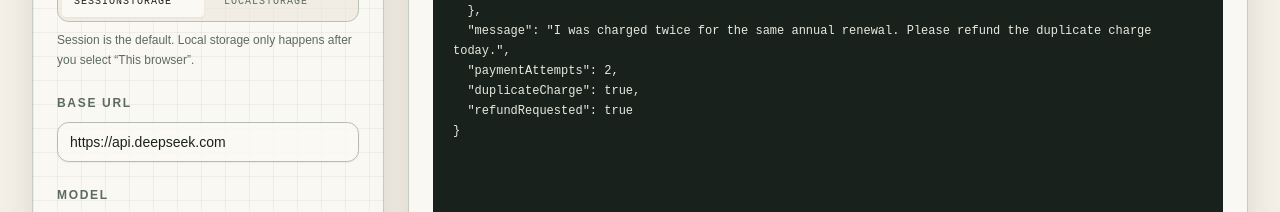
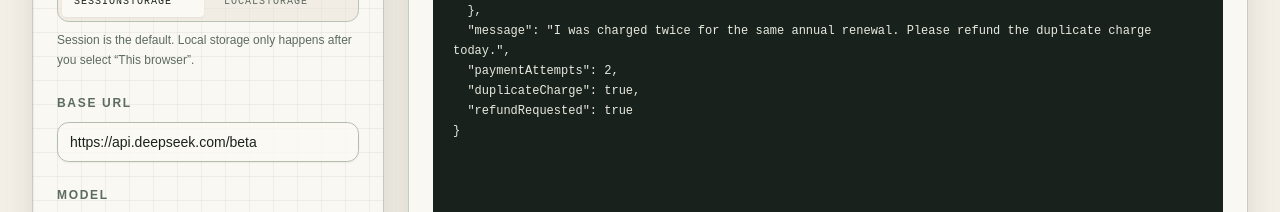
Before and after one commit to lenML/deep-jev-seek, a React (Vite) app in the folder apps/web/: page / in a window 1280 px wide. Shown: the part 800-1012 px from the top of the page. Built offline with nearby package versions, Linux system fonts and the light colour scheme.

Commit message:
fix(web): default to DeepSeek beta base URL

```diff
--- a/apps/web/src/components/connection-panel.tsx
+++ b/apps/web/src/components/connection-panel.tsx
@@ -118,7 +118,7 @@ export function ConnectionPanel() {
             id="base-url"
             value={connection.baseUrl}
             onChange={(event) => setBaseUrl(event.target.value)}
-            placeholder="https://api.deepseek.com"
+            placeholder="https://api.deepseek.com/beta"
             inputMode="url"
             spellCheck={false}
           />
--- a/apps/web/src/store/workbench.ts
+++ b/apps/web/src/store/workbench.ts
@@ -72,7 +72,7 @@ function readKeyStorageMode(): KeyStorageMode {
 
 function readPreferences(): StoredPreferences {
   const fallback = {
-    baseUrl: "https://api.deepseek.com",
+    baseUrl: "https://api.deepseek.com/beta",
     model: "deepseek-flash",
   };
   if (typeof window === "undefined") {
```
